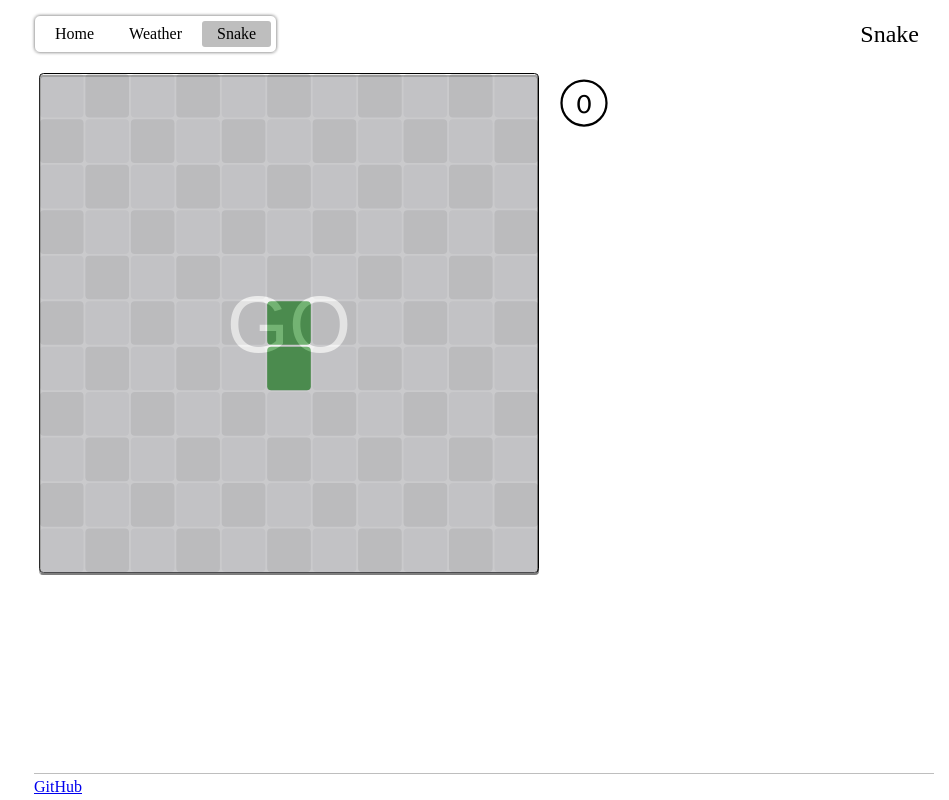
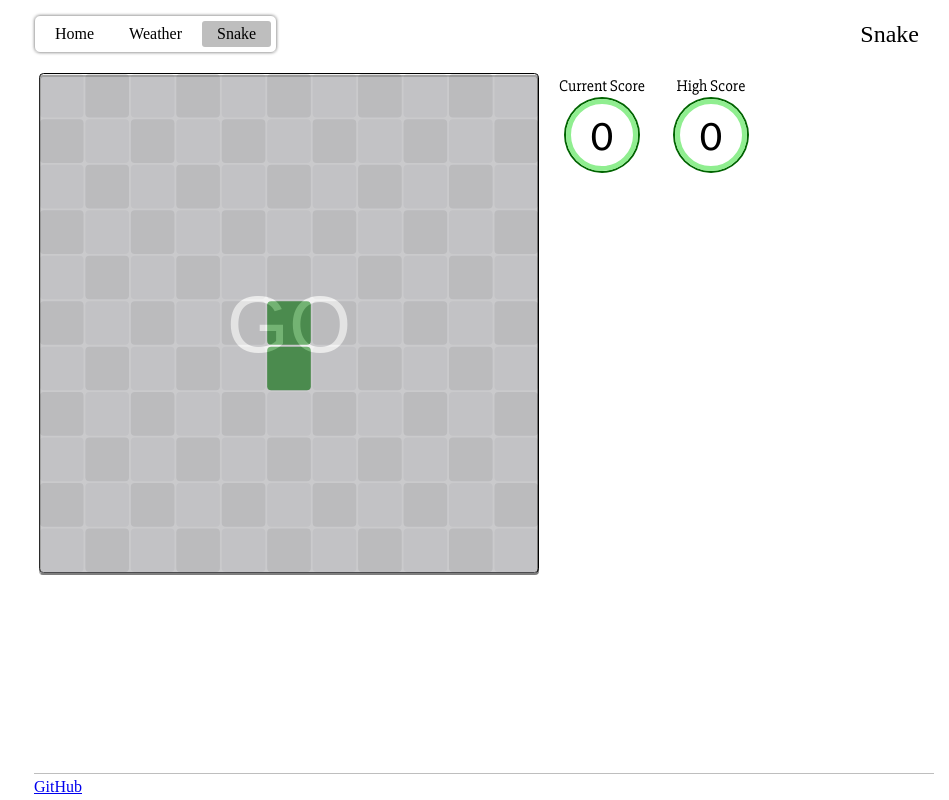
Before and after one commit to Imad-C/imads-demos, a SvelteKit app: page /snake in a window 1280 px wide. Shown: the whole page, without its empty margins (156-1105 px from the left). Built offline with nearby package versions, Linux system fonts and the light colour scheme.

Commit message:
Make snake score look prettier

```diff
--- a/src/app.css
+++ b/src/app.css
@@ -34,3 +34,7 @@
 	font-weight: normal;
 	font-style: normal;
 }
+
+* {
+	box-sizing: border-box;
+}
--- a/src/routes/snake/+page.svelte
+++ b/src/routes/snake/+page.svelte
@@ -21,7 +21,15 @@
 
 	<div class="menu">
 		<div class="high-current">
-			<Circle text={gameScore.toString()} />
+			<div class="score">
+				<p>Current Score</p>
+				<p class="score-number">{gameScore}</p>
+			</div>
+
+			<div class="score">
+				<p>High Score</p>
+				<p class="score-number">{highScore}</p>
+			</div>
 		</div>
 	</div>
 </div>
@@ -34,18 +42,32 @@
 	}
 
 	.menu {
-		/* background: var(--colour-platinum); */
 		border-radius: var(--border-radius-medium);
 		padding: var(--spacing-small);
-		flex: 1;
 	}
 
 	.high-current {
 		display: flex;
-		justify-content: space-between;
+		gap: var(--spacing-large);
 	}
 
 	.score {
-		text-align: center;
+		display: flex;
+		flex-direction: column;
+		align-items: center;
+		gap: var(--spacing-small);
+	}
+
+	.score-number {
+		display: flex;
+		justify-content: center;
+		align-items: center;
+		padding: var(--spacing-medium);
+		border: solid lightgreen 5px;
+		border-radius: 50%;
+		width: 4.5rem;
+		height: 4.5rem;
+		font-size: 3rem;
+		box-shadow: 0px 0px 0px 2px darkgreen;
 	}
 </style>
```
